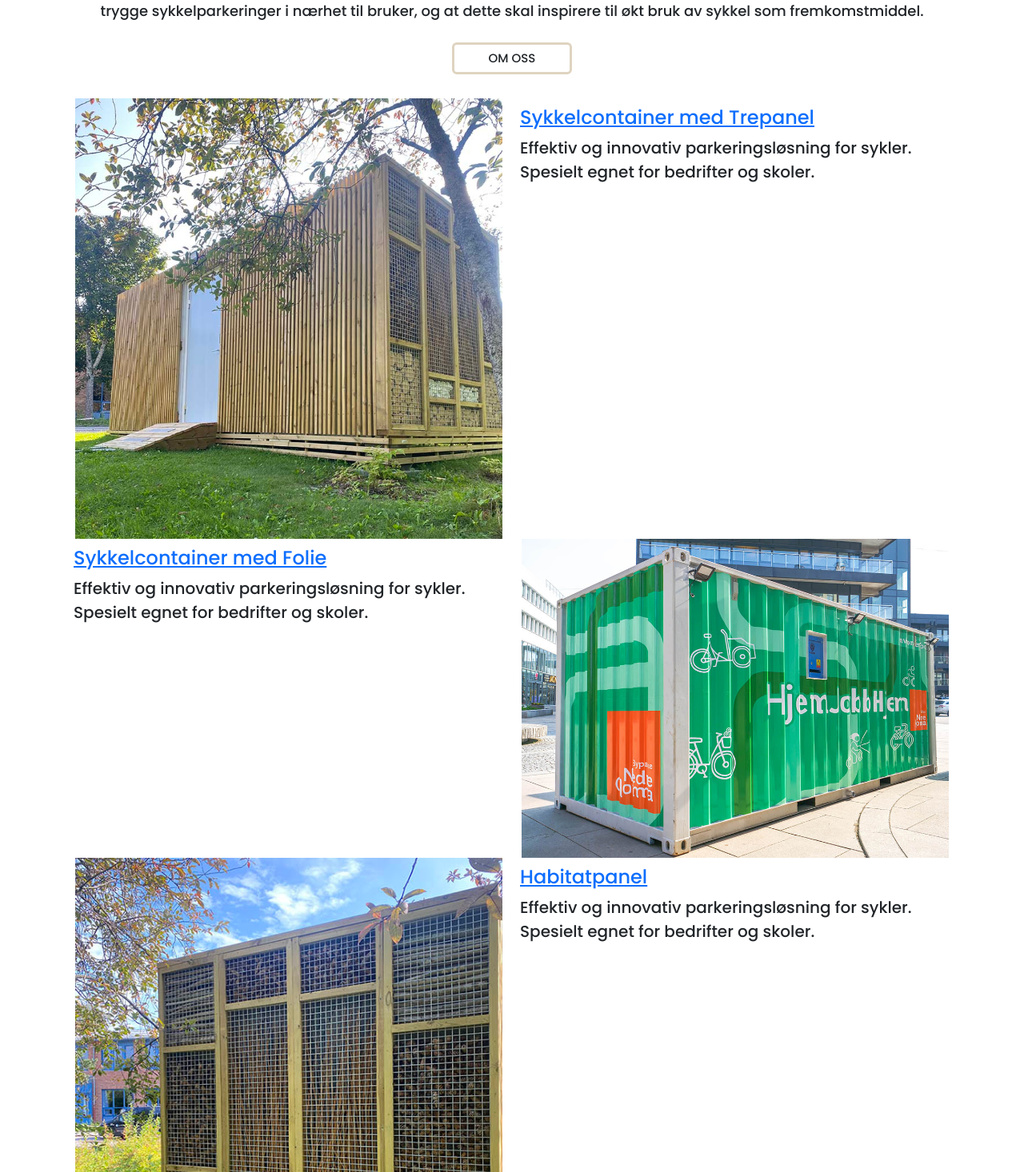
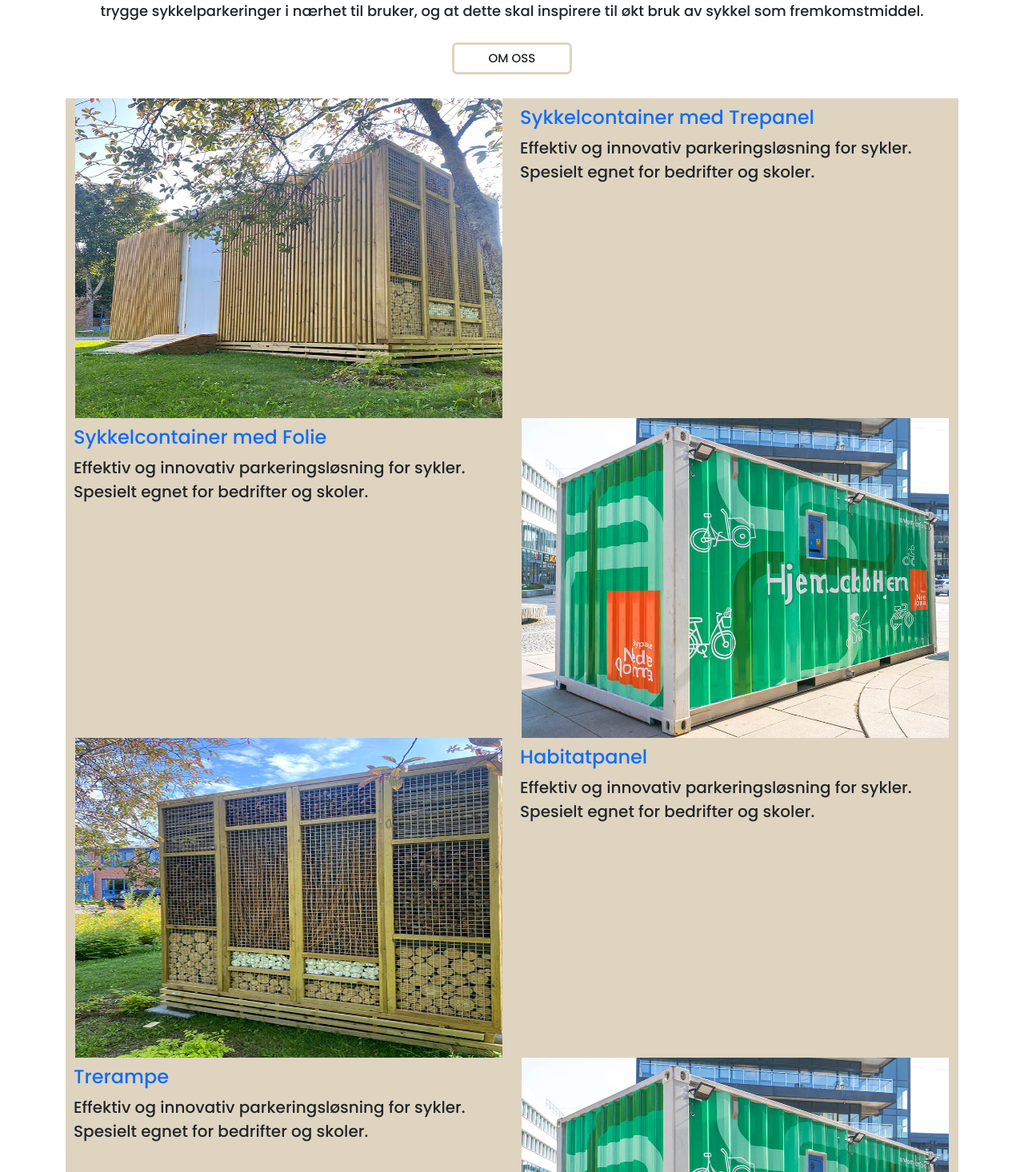
Before and after one commit to Noroff-FEU-Assignments/project-exam-2-lonsoien, a React (Create React App) app in the folder project-exam-2-lonsoien/: page / in a window 1280 px wide. Shown: the part 764-2230 px from the top of the page at 80% size. Built offline with nearby package versions, Linux system fonts and the light colour scheme; a web font is replaced by a local one.

Commit message:
home styling

```diff
--- a/project-exam-2-lonsoien/src/components/home/Home.js
+++ b/project-exam-2-lonsoien/src/components/home/Home.js
@@ -34,77 +34,72 @@
         </div>
 
         <Container>
-          <Row>
+          <Row style={{backgroundColor: '#DFD4C0'}}>
             <Col md={6}>
-            <img
-              className="d-block w-100"
+            <img className="d-block w-100" style={{height: "400px"}}
               src={Sykkelcontainer1}
               alt="Sykkelcontainer med Trepanel"
             />
             </Col>
 
             <Col md={6} className="trepanel" style={{padding: "10px"}}>
-            <Link to="/ContainerTrepanel">
+            <Link to="/ContainerTrepanel" className="text-decoration-none">
                 <h4>Sykkelcontainer med Trepanel</h4>
                 </Link>
                 <p style={{fontSize: "20px"}}>Effektiv og innovativ parkeringsløsning for sykler. Spesielt egnet for bedrifter og skoler.</p>
             </Col>
 
             <Col md={6} style={{padding: "10px"}}>
-            <Link to="/ContainerFolie">
+            <Link to="/ContainerFolie" className="text-decoration-none">
             <h4>Sykkelcontainer med Folie</h4>
                 </Link>
                 <p style={{fontSize: "20px"}}>Effektiv og innovativ parkeringsløsning for sykler. Spesielt egnet for bedrifter og skoler.</p>
             </Col>
 
             <Col md={6}>
-            <img
-              className="d-block w-100"
+            <img className="d-block w-100" style={{height: "400px"}}
               src={Sykkelfolie3}
               alt="Sykkelcontainer med Folie"
             />
             </Col>
 
             <Col md={6}>
-            <img
-              className="d-block w-100"
+            <img className="d-block w-100" style={{height: "400px"}}
               src={habitatpanel1}
               alt="Habitatpanel"
             />
             </Col>
 
             <Col md={6} style={{padding: "10px"}}>
-            <Link to="/Habitatpanel">
+            <Link to="/Habitatpanel" className="text-decoration-none">
             <h4>Habitatpanel</h4>
                 </Link>
                 <p style={{fontSize: "20px"}}>Effektiv og innovativ parkeringsløsning for sykler. Spesielt egnet for bedrifter og skoler.</p>
             </Col>
 
             <Col md={6} style={{padding: "10px"}}>
-            <Link to="/Trerampe">
+            <Link to="/Trerampe" className="text-decoration-none">
             <h4>Trerampe</h4>
                 </Link>
                 <p style={{fontSize: "20px"}}>Effektiv og innovativ parkeringsløsning for sykler. Spesielt egnet for bedrifter og skoler.</p>
             </Col>
 
             <Col md={6}>
-            <img
-              className="d-block w-100"
+            <img className="d-block w-100" style={{height: "400px"}}
               src={Sykkelfolie3}
               alt="Trerampe"
             />
             </Col>
 
             <Col md={6}>
-            <img
-              className="d-block w-100"
+            <img className="d-block w-100" style={{height: "400px"}}
               src={sykkelhotell1}
               alt="Sykkelhotell"
             />
             </Col>
 
             <Col md={6} style={{padding: "10px"}}>
-            <Link to="/Sykkelhotell">
+            <Link to="/Sykkelhotell" className="text-decoration-none">
             <h4>Sykkelhotell</h4>
                 </Link>
                 <p style={{fontSize: "20px"}}>Effektiv og innovativ parkeringsløsning for sykler. Spesielt egnet for bedrifter og skoler.</p>
--- a/project-exam-2-lonsoien/src/sass/style.scss
+++ b/project-exam-2-lonsoien/src/sass/style.scss
@@ -40,11 +40,6 @@
     height: 500px;
 }
 
-.d-block-w-100 img {
-    width: 300px;
-    height: 300px;
-}
-
 
 
 @import "./partials/typography";
```
